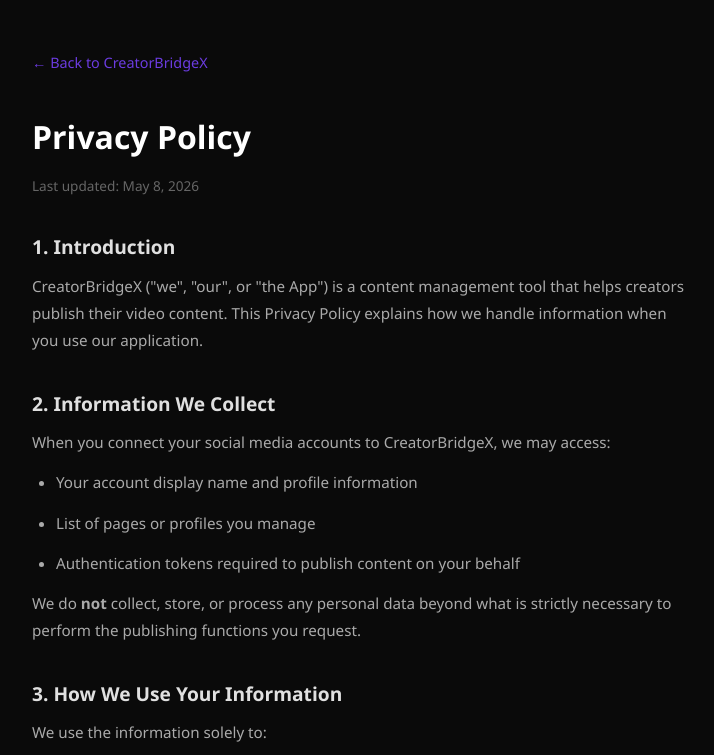
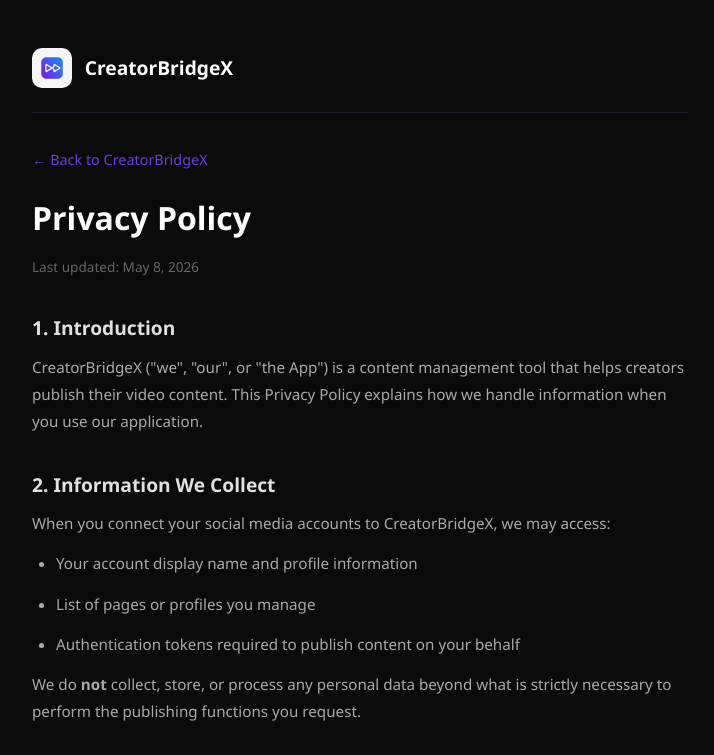
Before and after one commit to mrvideosxx/creatorbridgex, a plain HTML site: page privacy.html in a window 1280 px wide. Shown: the top 755 px of the page, without its empty margins (280-994 px from the left). Drawn offline with Linux system fonts and the light colour scheme.

Commit message:
Add favicon and app icon header to all pages

```diff
--- a/privacy.html
+++ b/privacy.html
@@ -4,21 +4,27 @@
     <meta charset="UTF-8">
     <meta name="viewport" content="width=device-width, initial-scale=1.0">
     <title>Privacy Policy — CreatorBridgeX</title>
+    <link rel="icon" type="image/x-icon" href="favicon.ico">
+    <link rel="icon" type="image/png" href="icon.png">
     <style>
         * { margin: 0; padding: 0; box-sizing: border-box; }
         body { font-family: 'Segoe UI', system-ui, sans-serif; background: #0a0a0a; color: #d0d0d0; line-height: 1.8; }
         .container { max-width: 720px; margin: 0 auto; padding: 3rem 2rem; }
+        .app-header { display: flex; align-items: center; gap: 0.8rem; margin-bottom: 2rem; padding-bottom: 1.5rem; border-bottom: 1px solid #1e1e2e; }
+        .app-header img { width: 40px; height: 40px; border-radius: 10px; }
+        .app-header span { font-size: 1.2rem; font-weight: 700; color: #fff; }
         h1 { font-size: 2rem; color: #fff; margin-bottom: 0.5rem; }
         .updated { color: #666; font-size: 0.85rem; margin-bottom: 2rem; }
         h2 { font-size: 1.2rem; color: #e0e0e0; margin-top: 2rem; margin-bottom: 0.5rem; }
         p, li { color: #aaa; font-size: 0.95rem; margin-bottom: 0.8rem; }
         ul { padding-left: 1.5rem; }
         a { color: #6C3CE1; }
-        .back { display: inline-block; margin-bottom: 2rem; color: #6C3CE1; text-decoration: none; font-size: 0.9rem; }
+        .back { display: inline-block; margin-bottom: 1rem; color: #6C3CE1; text-decoration: none; font-size: 0.9rem; }
     </style>
 </head>
 <body>
     <div class="container">
+        <div class="app-header"><img src="icon.png" alt="CreatorBridgeX"><span>CreatorBridgeX</span></div>
         <a href="./index.html" class="back">← Back to CreatorBridgeX</a>
         <h1>Privacy Policy</h1>
         <p class="updated">Last updated: May 8, 2026</p>
```
Also changed, not shown: index.html (+2 -0 lines), terms.html (+7 -1 lines), favicon.ico (added), icon.png (added).
